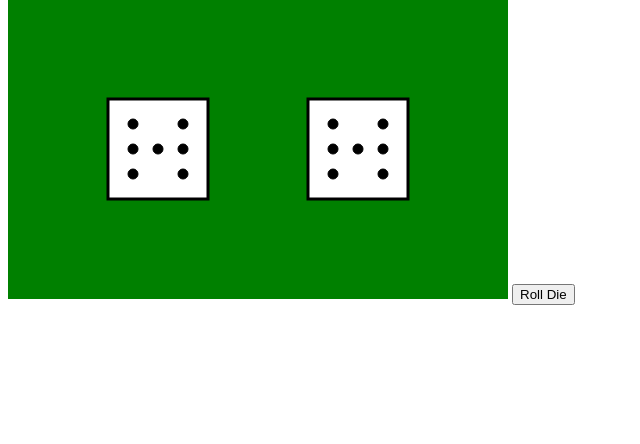
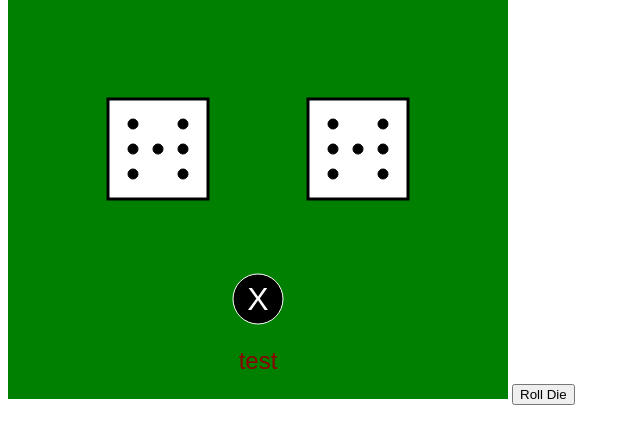
Before and after one commit to PaysonF/377_Web_App_Dev, a PHP site: page / in a window 1280 px wide. Shown: the part 67-511 px from the top of the page, without its empty margins (0-640 px from the left). Run offline with PHP 8.4, Linux system fonts and the light colour scheme.

Commit message:
chagnesastuff

```diff
--- a/craps/index.html
+++ b/craps/index.html
@@ -14,8 +14,7 @@
     <body>
         <h1>Example SVG Game: Craps</h1>
 
-        <svg height="300" width="500" style="background-color:green;">
-
+        <svg height="400" width="500" style="background-color:green;">
             <g transform="translate(100,100)">
                 <!--Die Box-->
                 <rect height="100" width="100" class="die" />
@@ -40,8 +39,14 @@
                 <circle id="d2p5" class="pip" cx="75" cy="25" r="5" />
                 <circle id="d2p6" class="pip" cx="75" cy="50" r="5" />
                 <circle id="d2p7" class="pip" cx="75" cy="75" r="5" />
+
             </g>
 
+            <!--Puck-->
+            <circle id="puck" cx="250" cy="300" r="25" />
+            <text id="point" x="250" y="311">X</text>
+
+            <text id="message" x="250" y="370">test</text>
 
 
         </svg>
--- a/craps/style.css
+++ b/craps/style.css
@@ -8,3 +8,20 @@
                 stroke: black;
                 visibility: visible;
             }
+            #puck {
+                fill: black;
+                stroke:white;
+
+            }
+            #point {
+                fill:white;
+                font-family:Arial, sans-serif;
+                font-size:24pt;
+                text-anchor:middle;
+            }
+            #message {
+                fill:darkred;
+                font-family:Arial, sans-serif;
+                font-size:18pt;
+                text-anchor:middle;
+            }
```
Also changed, not shown: craps/scripts.js (+33 -1 lines).
